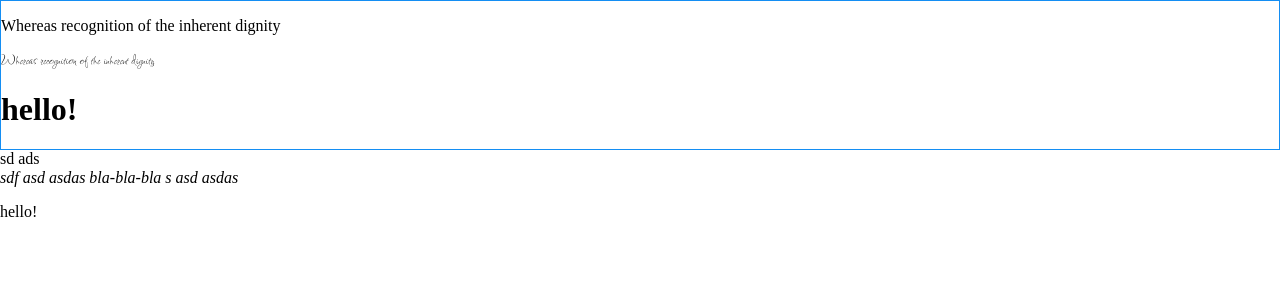
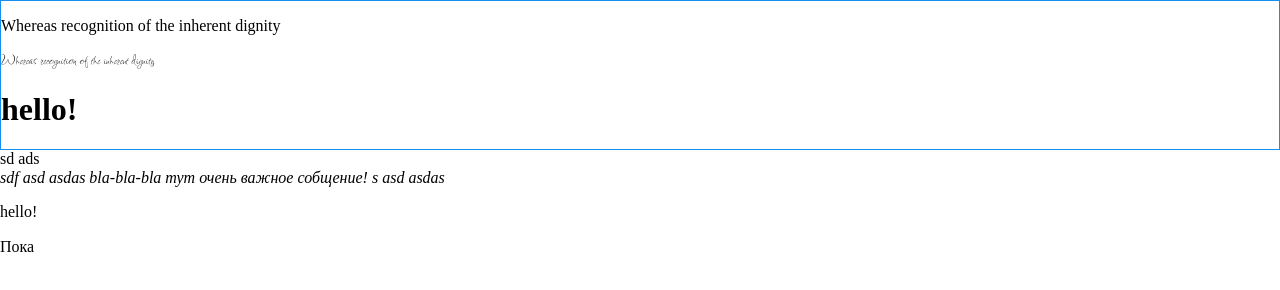
Before and after one commit to Psihosomatika/repoSass, a plain HTML site: page index.html in a window 1280 px wide. Drawn offline with nearby package versions, Linux system fonts and the light colour scheme; files that its build step writes are made by us from their sources.

Commit message:
added 2 new string

```diff
--- a/index.html
+++ b/index.html
@@ -22,12 +22,13 @@
   <!-- Начало блока Дианы main -->
   <main>sd ads
     <address>sdf
-      asd asdas bla-bla-bla
+      asd asdas bla-bla-bla тут очень важное собщение!
       s asd asdas
     </address>
   </main>
   <footer class="footer">
     <p>hello!</p>
+    <span>Пока</span>
   </footer>
   <!-- конец блока Дианы -->
 </body>
```
